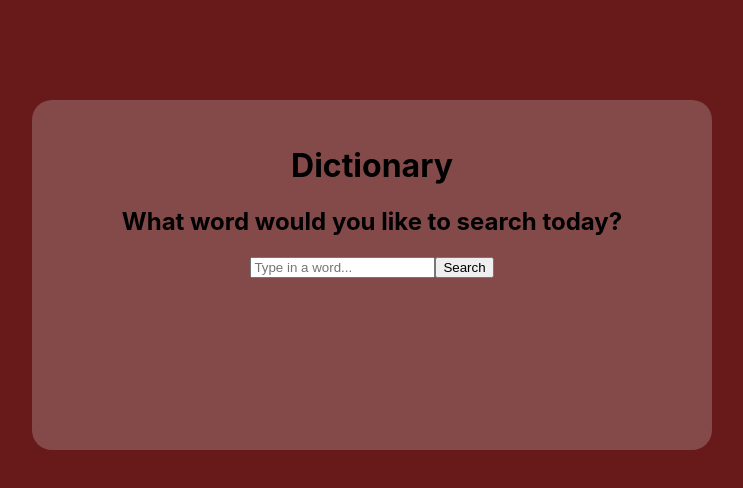
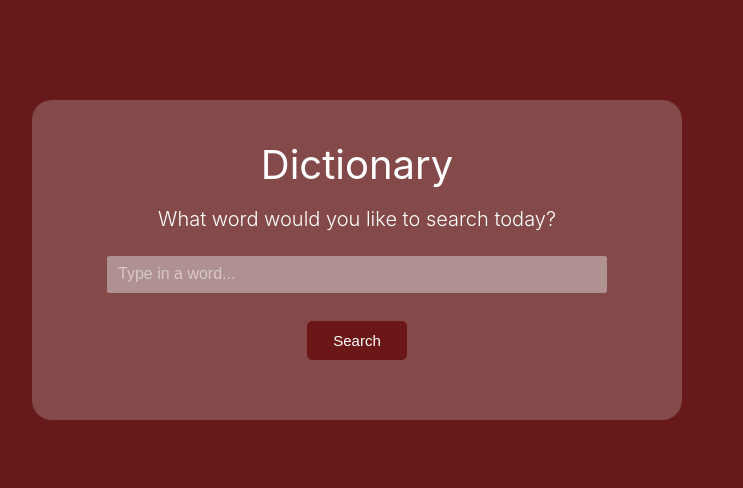
Before and after one commit to Pezza242/my-dictionary-project, a React (Create React App) app: page / in a window 1280 px wide. Shown: the top 488 px of the page, without its empty margins (268-1011 px from the left). Built offline with nearby package versions, Linux system fonts and the light colour scheme.

Commit message:
Added CSS in dictionary.css
Used CSS to make everything look more appealing

```diff
--- a/src/dictionary.css
+++ b/src/dictionary.css
@@ -1,7 +1,50 @@
 .search-box {
   background-color: #844a4a;
   margin: 100px 300px;
-  padding: 25px 50px;
-  height: 300px;
+  width: 650px;
+  height: 320px;
   border-radius: 20px;
+  color: white;
 }
+.heading {
+  font-weight: 400;
+  font-size: 40px;
+  padding-top: 40px;
+  margin-top: 15px;
+  margin-bottom: 18px;
+}
+.sub-heading {
+  font-weight: 300;
+  font-size: 20px;
+  margin-top: 0px;
+}
+::placeholder {
+  color: white;
+  opacity: 0.5;
+  font-size: 16px;
+}
+.search-bar {
+  background-color: #af9191;
+  border: 1px solid #af9191;
+  border-radius: 2px;
+  color: white;
+  margin: 8px 0px;
+  padding: 10px 10px;
+  width: 500px;
+}
+.submit {
+  margin: 20px 0px;
+}
+.submit-button {
+  background-color: #6c1717;
+  border: 1px solid #6c1717;
+  border-radius: 5px;
+  color: white;
+  font-size: 15px;
+  padding: 10px 25px;
+}
+.submit-button:hover {
+  background-color: white;
+  border: 1px solid white;
+  color: #6c1717;
+}
--- a/src/dictionary.js
+++ b/src/dictionary.js
@@ -16,7 +16,9 @@ export default function Dictionary() {
             placeholder="Type in a word..."
             required
           />
-          <input className="submit" type="submit" value="Search" />
+          <div className="submit">
+            <input className="submit-button" type="submit" value="Search" />
+          </div>
         </form>
       </div>
     </div>
```
